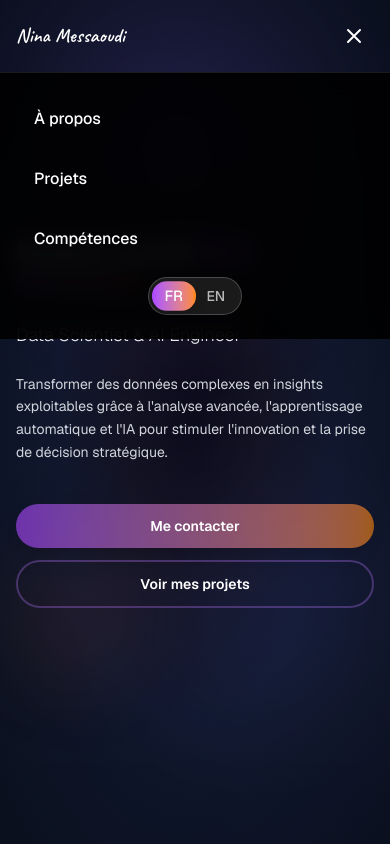
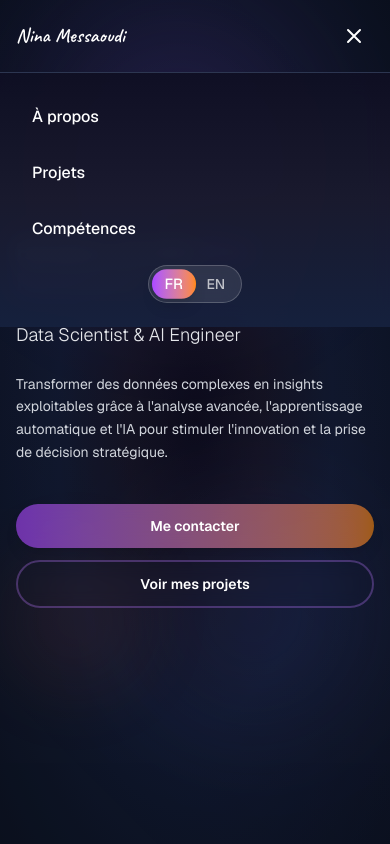
Before and after one commit to nina031/portfolio, a Next.js app: page / in a window 390 px wide. Both pictures are taken after a click on the button 354 px from the left and 36 px from the top of the page. Shown: the top 844 px of the page. Built offline with nearby package versions, Linux system fonts and the light colour scheme.

Commit message:
restyle nav menu for mobile

```diff
--- a/components/sections/Navigation.jsx
+++ b/components/sections/Navigation.jsx
@@ -120,7 +120,10 @@ export default function Navigation() {
         >
           {isMobileMenuOpen && (
             <motion.div
-              className="bg-black/90 backdrop-blur-md border-t border-white/10"
+              className="backdrop-blur-md border-t border-white/10"
+              style={{
+                background: 'linear-gradient(to bottom, rgba(15, 15, 35, 0.95), rgba(26, 26, 46, 0.95), rgba(22, 33, 62, 0.95))'
+              }}
               initial={{ y: -20 }}
               animate={{ y: 0 }}
               transition={{ duration: 0.3 }}
@@ -130,9 +133,14 @@ export default function Navigation() {
                   <motion.a
                     key={item.href}
                     href={item.href}
-                    className={`block ${navLinkClasses}`}
-                    whileHover={{ scale: 1.02, x: 5 }}
-                    whileTap={{ scale: 0.98 }}
+                    className="block text-white font-medium px-4 py-2 transition-colors duration-300"
+                    whileHover={{
+                      color: "#a78bfa"
+                    }}
+                    whileTap={{
+                      color: "#c084fc"
+                    }}
+                    onClick={() => setIsMobileMenuOpen(false)}
                   >
                     {item.label}
                   </motion.a>
```
